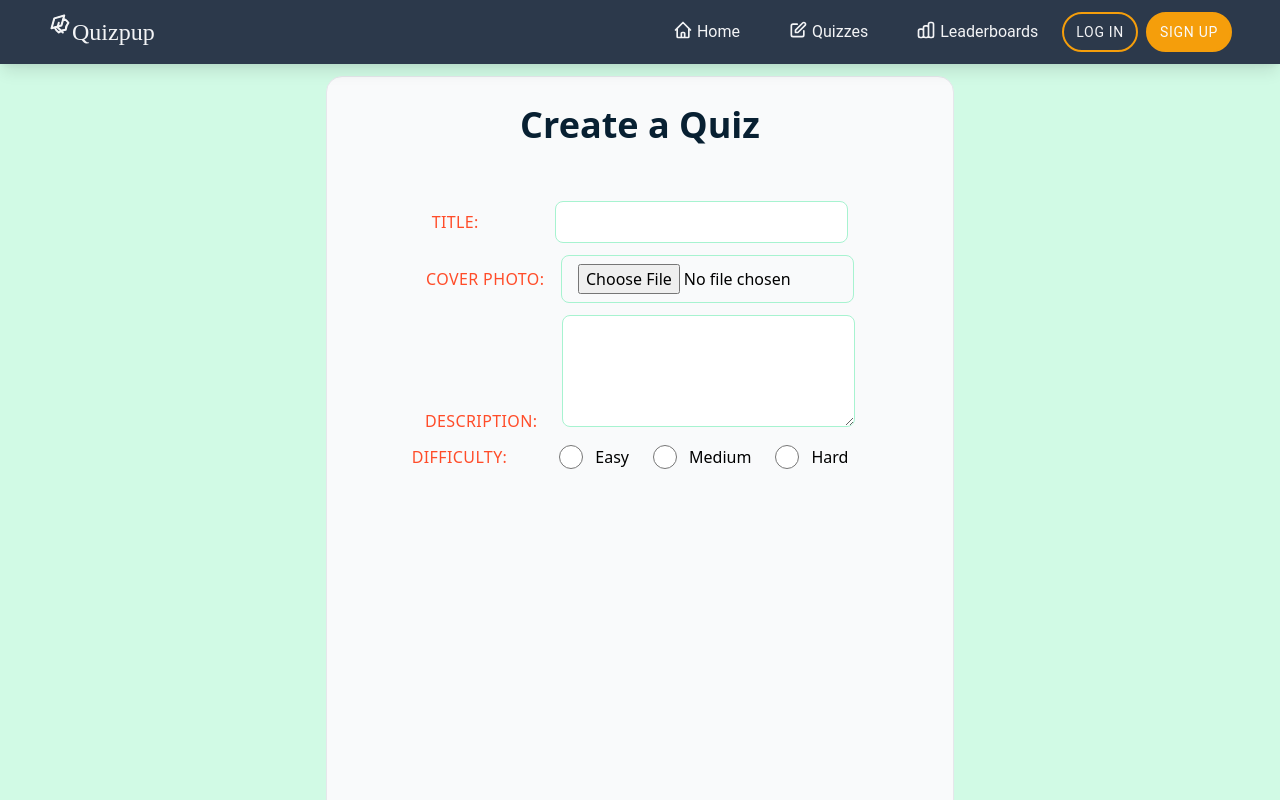
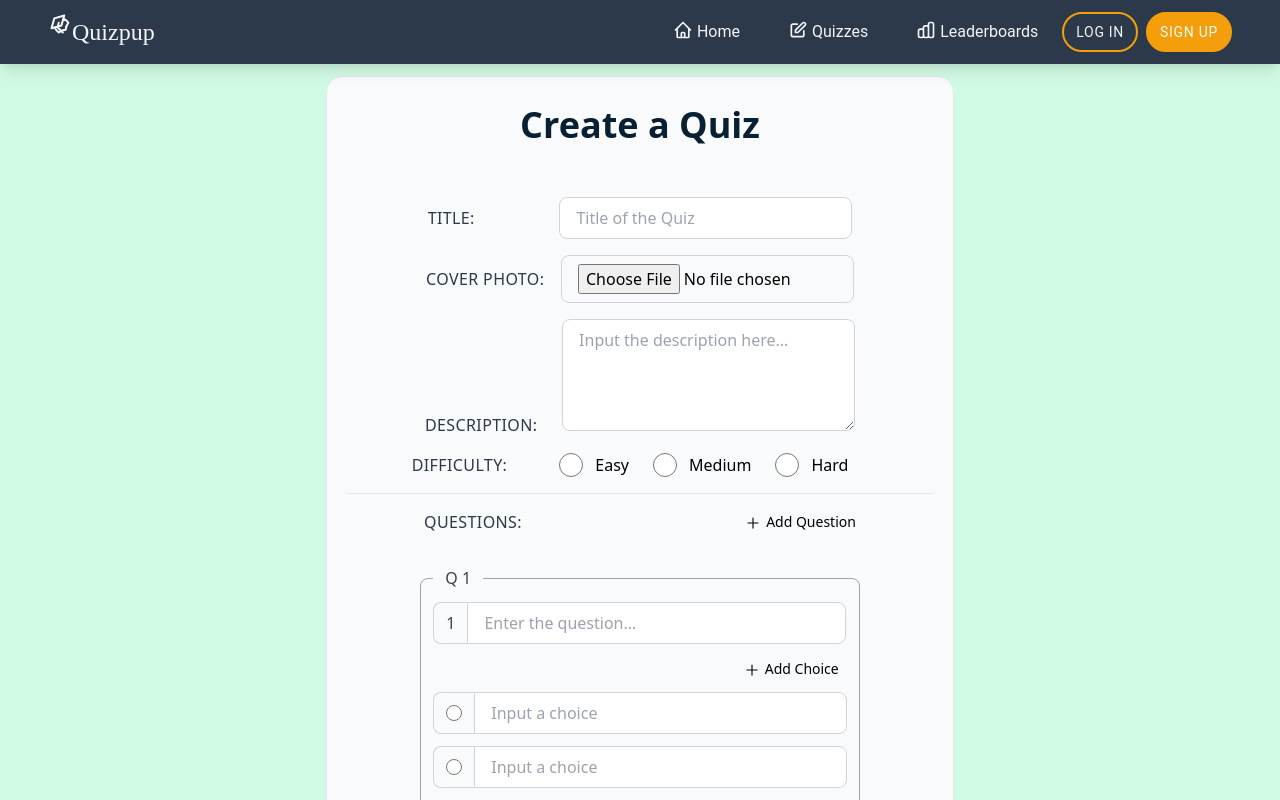
Before and after one commit to jbalmonte/quizpup, a React (Create React App) app: page /createQuiz in a window 1280 px wide. Shown: the top 800 px of the page. Built offline with nearby package versions, Linux system fonts and the light colour scheme.

Commit message:
finished the first draft of quiz page

```diff
--- a/src/components/Card.jsx
+++ b/src/components/Card.jsx
@@ -14,22 +14,22 @@ const Card = ({ difficulty }) => {
             <img src={mountain} alt="Mountain" className="bg-cover w-1/3 overflow-hidden z-0" />
 
             <div className="h-full ml-5 flex flex-col justify-evenly w-2/3">
-                <h1 className="text-xl pt-2 pb-1 font-medium">Math in the Modern World
+                <h1 className="text-xl pt-2 pb-1 font-medium pointer-events-none">Math in the Modern World
 
                 </h1>
-                <p className="text-xs text-gray-500 pb-1">Lorem ipsum dolor sit amet consectetur adipisicingadipisicing adipisicing adipisicing elit. Molestiae recusandae ex ea impedi</p>
+                <p className="text-xs text-gray-500 pb-1 pointer-events-none ">Lorem ipsum dolor sit amet consectetur adipisicingadipisicing adipisicing adipisicing elit. Molestiae recusandae ex ea impedi</p>
 
                 <div className=" flex justify-between items-end py-1">
                     <div className="flex items-end p-0">
                         <UserAvatar size={8} fSize="text-xs" />
                         <div>
-                            <p className="ml-2 my-auto text-xs text-gray-600">Joshua Balmonte</p>
-                            <p className="ml-2 my-auto text-xs text-gray-400">2 monts ago</p>
+                            <p className="ml-2 my-auto text-xs text-gray-600 pointer-events-none">Joshua Balmonte</p>
+                            <p className="ml-2 my-auto text-xs text-gray-400 pointer-events-none">2 monts ago</p>
                         </div>
                     </div>
-                    <div className="mr-5">
-                        <p className="text-sm flex items-center text-secondary-100">
-                            <FaStar className={`mr-1 mb-1 text-yellow-400`} />4.5
+                    <div className="mr-5 transform hover:scale-110 transition-transform ease-out duration-100">
+                        <p className="text-sm flex items-center text-secondary-100 pointer-events-none">
+                            <FaStar className={`mr-1 mb-1 text-yellow-400 cursor-pointer`} />4.5
                         </p>
 
                     </div>
--- /dev/null
+++ b/src/components/Choice.jsx
@@ -0,0 +1,15 @@
+
+const Choice = () => {
+    return (
+
+        <div className="text-center flex mb-3">
+            <span className="flex items-center leading-normal bg-grey-lighter rounded-l-lg border border-r-0 border-gray-300 px-3 whitespace-no-wrap text-secondary-100 ">
+                <input type="radio" name="question1A" id="question1A" className="w-4 h-4" />
+            </span>
+            <input type="text" placeholder="Input a choice" name="question1" id="question1" className="text-base px-4 py-2 border border-gray-300 rounded-r-lg focus:outline-none focus:border-green-400 w-11/12" />
+        </div>
+
+    )
+}
+
+export default Choice
--- /dev/null
+++ b/src/components/Question.jsx
@@ -0,0 +1,35 @@
+import React from "react"
+import { IoAdd } from "react-icons/io5"
+import Choice from "./Choice"
+
+const Question = ({ itemNo }) => {
+    return (
+        <div className="my-4">
+            <fieldset className="border border-gray-400 w-3/4 mx-auto rounded-lg p-3">
+                <legend className="text-secondary-100 text-left px-3">Q {itemNo}</legend>
+                <div className="text-center flex">
+                    <label htmlFor="question1" className="flex items-center leading-normal bg-grey-lighter rounded-l-lg border border-r-0 border-gray-300 px-3 whitespace-no-wrap text-secondary-100 ">{itemNo}</label>
+                    <input type="text" placeholder="Enter the question..." name="question1" id="question1" className="text-base px-4 py-2 border border-gray-300 rounded-r-lg focus:outline-none focus:border-green-400 w-11/12" />
+                </div>
+                <div className="text-right my-3 mr-2">
+                    <button type="button" className="text-right text-sm font-medium hover:text-green-600 hover:bg-gray-50 rounded-md">
+                        <IoAdd className="inline-flex text-lg mr-1" />
+                        <span >
+                            Add Choice
+                        </span>
+                    </button>
+                </div>
+                <Choice />
+                <Choice />
+                <Choice />
+                <Choice />
+
+                <p className="text-right">Answer:
+                    <span className="bg-tertiary text-gray-50 px-2 py-1 rounded-md ml-3 shadow text-center">Joshua</span>
+                </p>
+            </fieldset>
+        </div>
+    )
+}
+
+export default Question
--- a/src/pages/CreateQuiz.jsx
+++ b/src/pages/CreateQuiz.jsx
@@ -1,31 +1,36 @@
 import React from 'react'
+import { IoAdd } from 'react-icons/io5'
+import Question from '../components/Question'
+
+
+
 
 const AddQuiz = () => {
+
     return (
-        <div className="bg-green-100 h-screen p-3">
-            <div className="bg-gray-50 w-1/2 border rounded-2xl h-full mx-auto mb-5 py-3 px-5">
+        <div className="bg-green-100 p-3">
+            <div className="bg-gray-50 w-1/2 border rounded-2xl mx-auto mb-5 py-3 px-5">
                 <h1 className="text-4xl my-4 pb-2 font-semibold text-primary mx-auto text-center w-1/2">Create a Quiz</h1>
 
-                <div className="py-5 mx-auto">
-
+                <div className="py-3 mx-auto">
                     <form action="" className="text-center" method="post" encType="multipart/form-data">
-                        <div className="my-3 ">
-                            <label htmlFor="title" className="font-medium text-tertiary tracking-wide uppercase mr-6">Title: </label>
-                            <input type="text" name="title" id="title" className="text-base px-4 py-2 border ml-12 border-green-200 rounded-lg focus:outline-none focus:border-green-400 w-6/12" />
+                        <div className="my-4">
+                            <label htmlFor="title" className="font-medium text-secondary-200 tracking-wide uppercase mr-20">Title: </label>
+                            <input type="text" name="title" id="title" placeholder="Title of the Quiz" className="text-base px-4 py-2 border  border-gray-300 rounded-lg focus:outline-none focus:border-green-400 w-6/12" />
                         </div>
 
-                        <div className="my-3 ">
-                            <label htmlFor="coverPhoto" className="font-medium text-tertiary tracking-wide uppercase mr-3">Cover Photo: </label>
-                            <input type="file" name="coverPhoto" id="coverPhoto" className="text-base px-4 py-2 border border-green-200 rounded-lg focus:outline-none focus:border-green-400 w-6/12" />
+                        <div className="my-4 ">
+                            <label htmlFor="coverPhoto" className="font-medium text-secondary-200 tracking-wide uppercase mr-3">Cover Photo: </label>
+                            <input type="file" name="coverPhoto" id="coverPhoto" className="text-base px-4 py-2 border border-gray-300 rounded-lg focus:outline-none focus:border-green-400 w-6/12" />
                         </div>
 
-                        <div className="my-3 ">
-                            <label htmlFor="description" className="font-medium text-tertiary tracking-wide uppercase mr-5">Description: </label>
-                            <textarea name="description" id="description" className="text-base px-4 py-2 border  border-green-200 rounded-lg focus:outline-none focus:border-green-400 w-1/2 h-28" />
+                        <div className="my-4 ">
+                            <label htmlFor="description" className="font-medium text-secondary-200 tracking-wide uppercase mr-5">Description: </label>
+                            <textarea name="description" id="description" placeholder="Input the description here..." className="text-base px-4 py-2 border  border-gray-300 rounded-lg focus:outline-none focus:border-green-400 w-1/2 h-28" />
                         </div>
 
-                        <div className="my-3 flex items-stretch justify-center">
-                            <label htmlFor="difficulty" className="font-medium text-tertiary tracking-wide uppercase">Difficulty: </label>
+                        <div className="my-4 flex items-stretch justify-center">
+                            <label htmlFor="difficulty" className="font-medium text-secondary-200 tracking-wide uppercase">Difficulty: </label>
                             <div className="flex ml-12 items-center">
                                 <input type="radio" name="difficulty" id="easy" value="Easy" className=" h-6 w-8 text-green-500 transform hover:scale-110 transition-transform ease-in-out duration-300" />
                                 <label htmlFor="easy" className="mr-5 ml-2">Easy</label>
@@ -38,10 +43,26 @@ const AddQuiz = () => {
                             </div>
                         </div>
 
+                        <div className="my-3 py-4 flex justify-around  border-t ">
+                            <span className="font-medium text-secondary-200 tracking-wide uppercase mr-5">Questions: </span>
+
+                            <button type="button" className="ml-12 text-sm font-medium hover:text-green-600 hover:bg-gray-50 rounded-md transform hover:scale-105">
+                                <IoAdd className="inline-flex text-lg mr-1" />
+                                <span >
+                                    Add Question
+                                </span>
+                            </button>
+                        </div>
+
+                        {[...Array(10)].map((_, i) => <Question key={i} itemNo={i + 1} />)}
+
+                        <button type="submit" className="button font-semibold text-secondary-200">Submit</button>
+
+
                     </form>
                 </div>
             </div>
-        </div>
+        </div >
     )
 }
 
```
